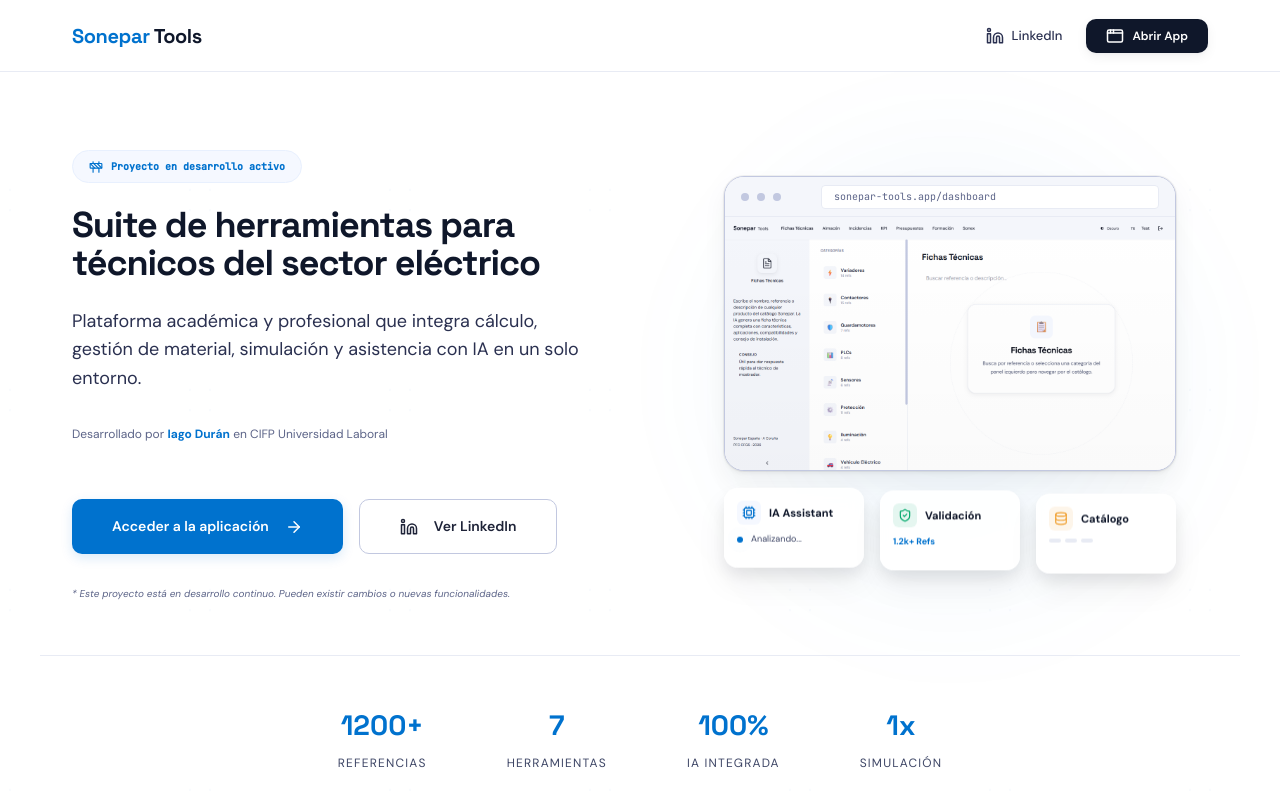
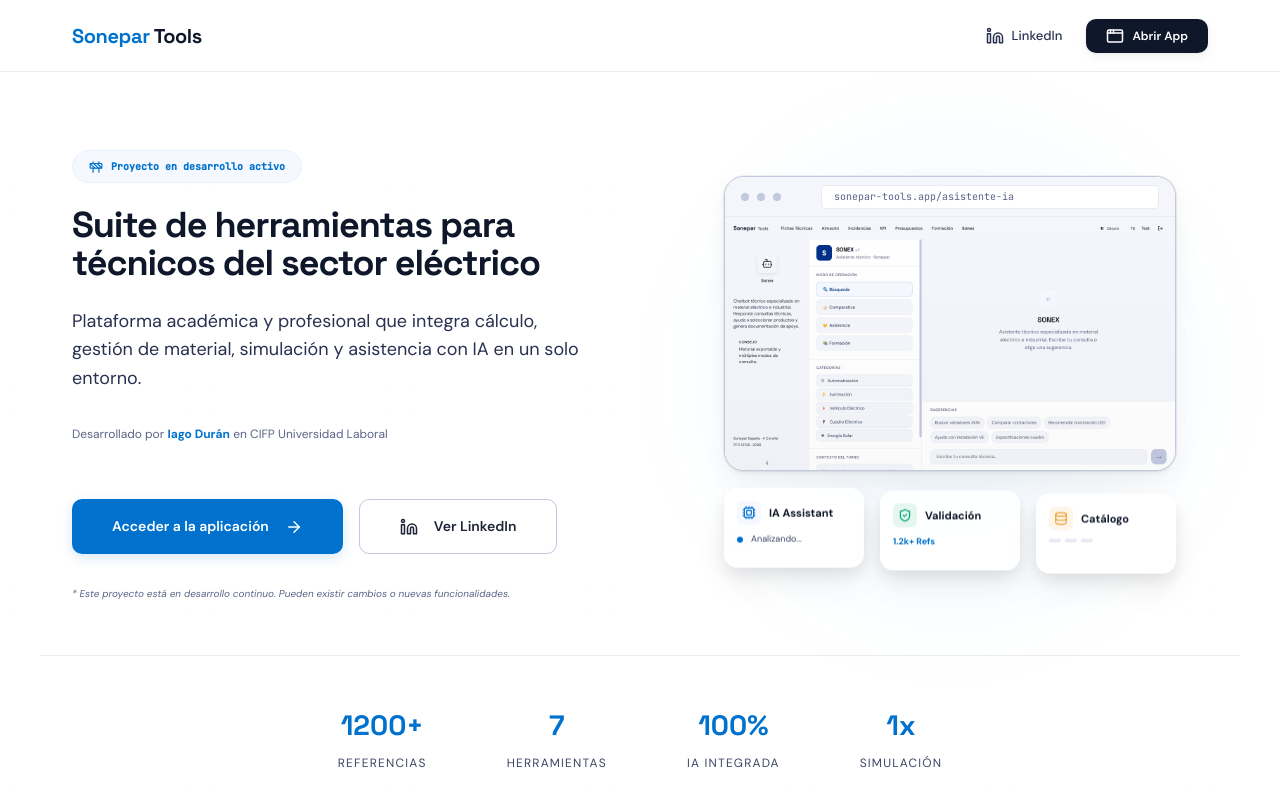
Before and after one commit to iagorobo24-hub/proyectos-sonepar, a React (Vite) app in the folder app/: page / in a window 1280 px wide. Shown: the top 800 px of the page. Built offline with nearby package versions, Linux system fonts and the light colour scheme; no server answers.

Commit message:
feat(hero): make dashboard mockup dynamic with rotating tool screenshots

```diff
--- a/app/src/components/HeroSection/HeroVisual.jsx
+++ b/app/src/components/HeroSection/HeroVisual.jsx
@@ -1,9 +1,25 @@
-import React from 'react';
-import { motion } from 'framer-motion';
+import React, { useState, useEffect } from 'react';
+import { motion, AnimatePresence } from 'framer-motion';
 import { Layout, Zap, ShieldCheck, Database, Cpu } from 'lucide-react';
 import styles from './styles/HeroVisual.module.css';
 
+const SCREENSHOTS = [
+  { id: 'fichas', url: '/screenshots/final-design-fichas.png', label: 'fichas-tecnicas' },
+  { id: 'sonex', url: '/screenshots/final-design-sonex.png', label: 'asistente-ia' },
+  { id: 'kpi', url: '/screenshots/final-kpi.png', label: 'analisis-logistico' },
+  { id: 'almacen', url: '/screenshots/final-almacen.png', label: 'simulador-almacen' }
+];
+
 const HeroVisual = () => {
+  const [currentIndex, setCurrentIndex] = useState(0);
+
+  useEffect(() => {
+    const timer = setInterval(() => {
+      setCurrentIndex((prev) => (prev + 1) % SCREENSHOTS.length);
+    }, 4000);
+    return () => clearInterval(timer);
+  }, []);
+
   return (
     <div className={styles.visualContainer}>
       {/* Glow effect behind mockup */}
@@ -27,20 +43,28 @@
               <span className={styles.dot} />
               <span className={styles.dot} />
             </div>
-            <div className={styles.addressBar}>sonepar-tools.app/dashboard</div>
+            <div className={styles.addressBar}>sonepar-tools.app/{SCREENSHOTS[currentIndex].label}</div>
           </div>
 
           <div className={styles.mockupContent}>
-            <img
-              src="/screenshots/final-design-fichas.png"
-              alt="Sonepar Tools Dashboard"
-              className={styles.mockupImage}
-            />
+            <AnimatePresence mode="wait">
+              <motion.img
+                key={SCREENSHOTS[currentIndex].id}
+                src={SCREENSHOTS[currentIndex].url}
+                alt="Sonepar Tools Dashboard"
+                className={styles.mockupImage}
+                initial={{ opacity: 0, x: 10 }}
+                animate={{ opacity: 1, x: 0 }}
+                exit={{ opacity: 0, x: -10 }}
+                transition={{ duration: 0.5 }}
+              />
+            </AnimatePresence>
 
             {/* Overlay to simulate depth/interaction */}
             <div className={styles.mockupOverlay} />
           </div>
         </div>
+
 
         {/* Floating cards container - aligned in row */}
         <div className={styles.floatingCardsRow}>
```
